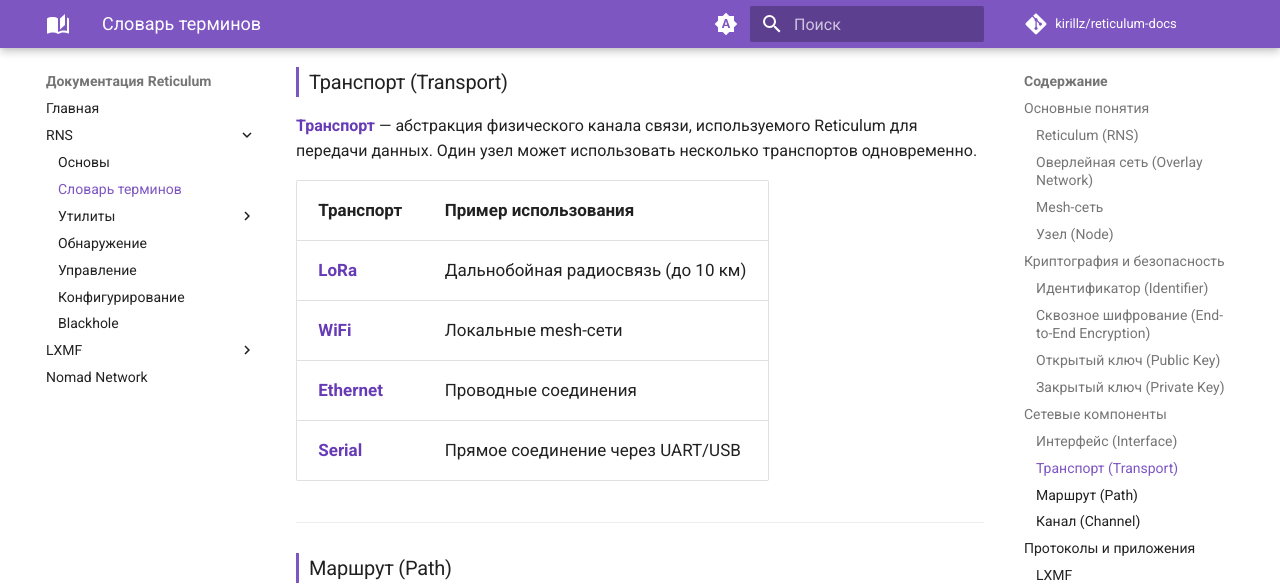
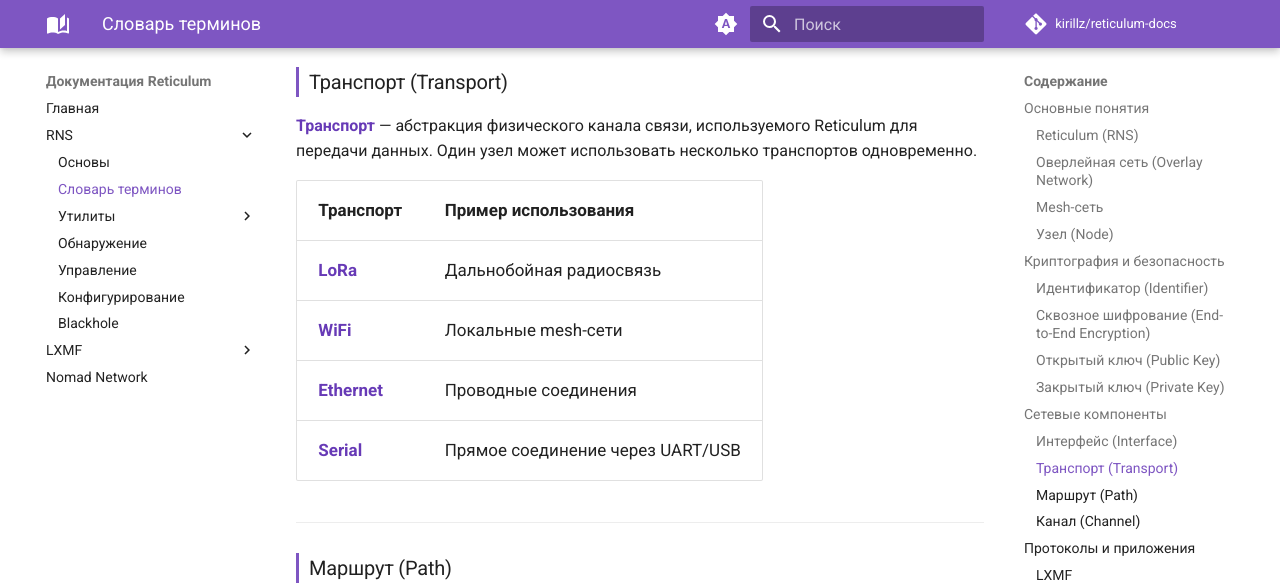
Before and after one commit to kirillz/reticulum-docs, an MkDocs documentation site: the page built from docs/rns/glossary.md, in a window 1280 px wide and 900 px high, scrolled down 2889 px. Shown: the top 585 px of the window. Built offline with MkDocs 1.6.1 and Material for MkDocs 9.7.7, drawn with Linux system fonts in a browser that asks for light colours; comment, search, counter and statistics services are not loaded.

Commit message:
Удалить указание расстояния из описания LoRa в глоссарии glossary.md (#22)

```diff
--- a/docs/rns/glossary.md
+++ b/docs/rns/glossary.md
@@ -107,7 +107,7 @@
 
 | Транспорт    | Пример использования               |
 | ------------ | ---------------------------------- |
-| **LoRa**     | Дальнобойная радиосвязь (до 10 км) |
+| **LoRa**     | Дальнобойная радиосвязь            |
 | **WiFi**     | Локальные mesh-сети                |
 | **Ethernet** | Проводные соединения               |
 | **Serial**   | Прямое соединение через UART/USB   |
```
